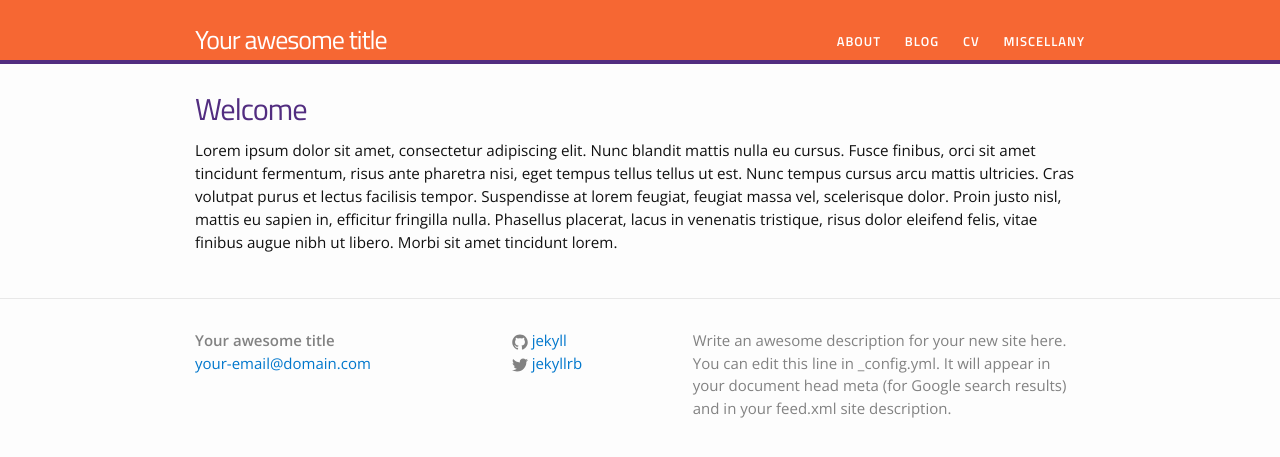
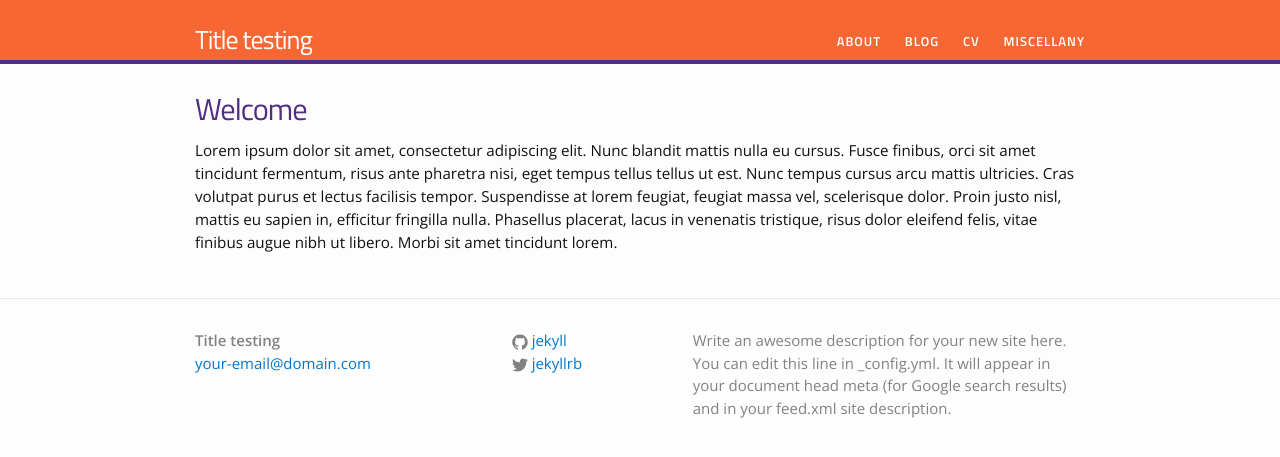
Before and after one commit to donelmartinez/donelmartinez.github.io, a Jekyll site: the page built from index.html, in a window 1280 px wide. Shown: the top 457 px of the page. Built offline with Jekyll 4.4.1, drawn with Linux system fonts in a browser that asks for light colours.

Commit message:
Update _config.yml

```diff
--- a/_config.yml
+++ b/_config.yml
@@ -1,5 +1,5 @@
 # Site settings
-title: Your awesome title
+title: Title testing
 email: your-email@domain.com
 description: > # this means to ignore newlines until "baseurl:"
   Write an awesome description for your new site here. You can edit this
```
